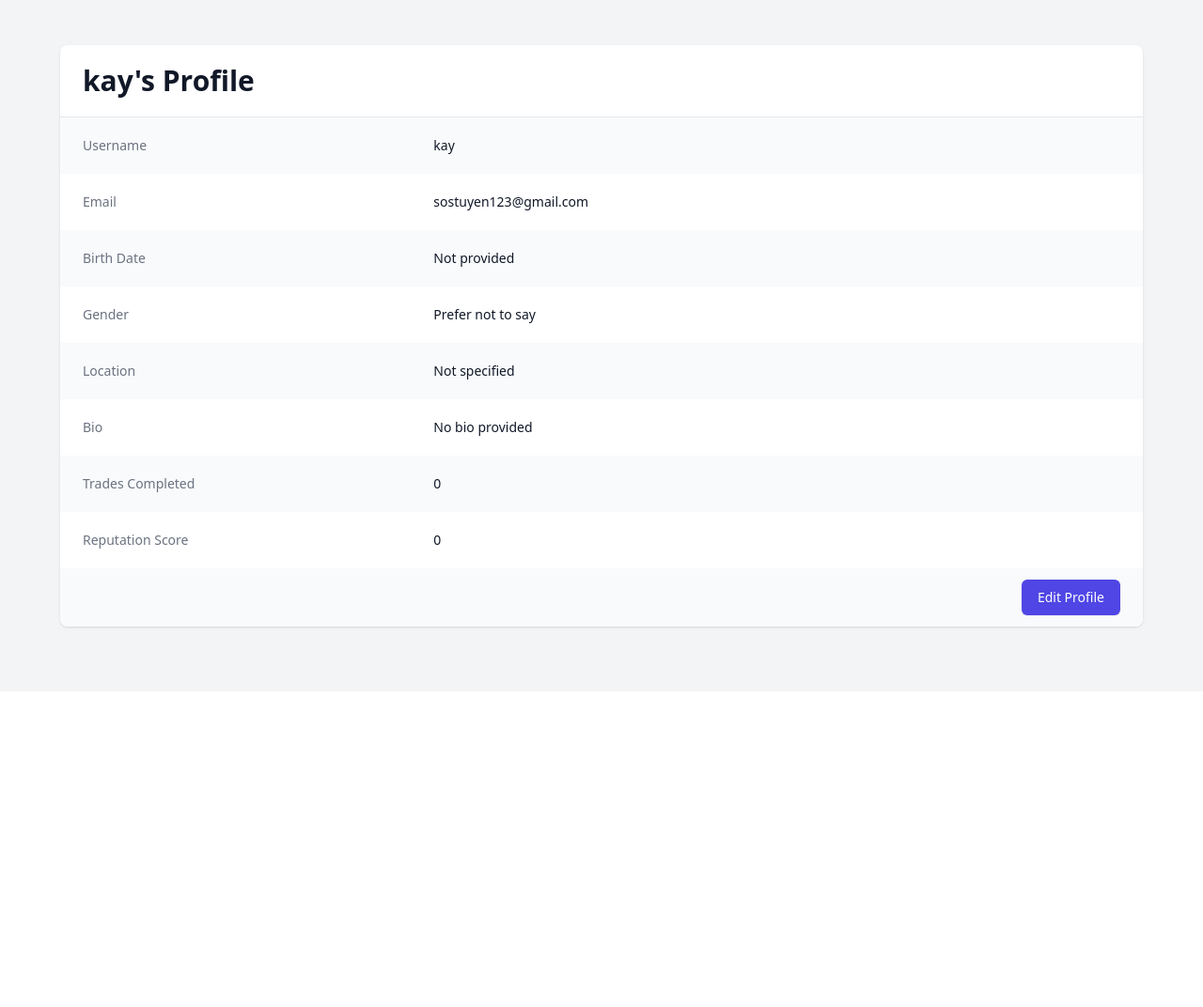
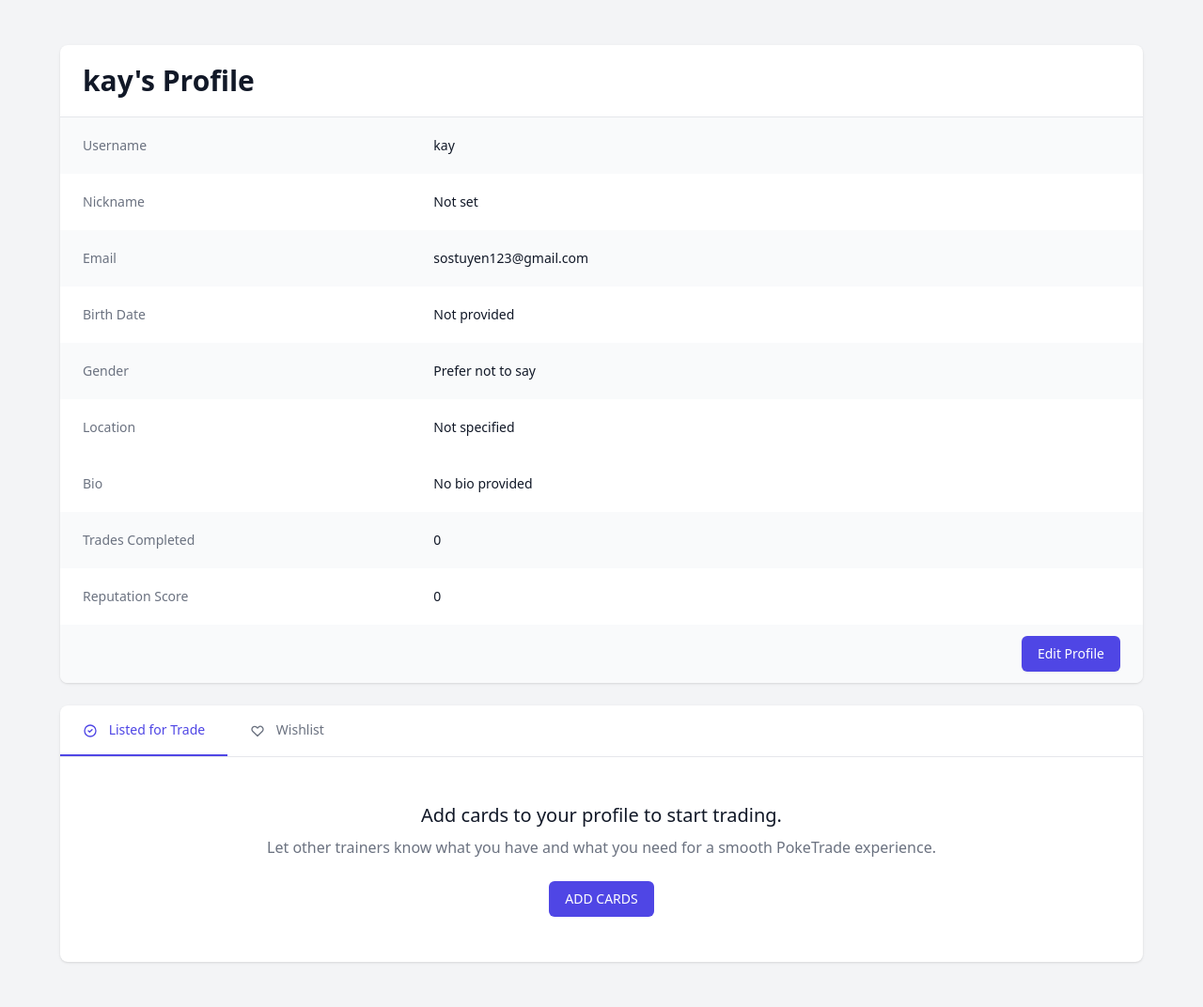
Before and after one commit to samdriod/pokeTrade, a Django app: page /accounts/profile/ in a window 1280 px wide. Shown: the part 64-1136 px from the top of the page at 94% size. Before the commit the page ends 735 px from the top, so only its background shows below. Run offline with Django 5.2, Linux system fonts and the light colour scheme; a user stored in the database is signed in; data comes from the database, SQL or seed files in the repository; both versions use the stored data as it was after the commit; some libraries are stand-ins or nearby versions.

Commit message:
added nickname instead of username, added dashboard in /accounts/profile to see current wishlist and listing. Can't interact rn cuz need other app

```diff
--- a/accounts/models.py
+++ b/accounts/models.py
@@ -12,6 +12,7 @@ class UserProfile(models.Model):
     ]
 
     user = models.OneToOneField(User, on_delete=models.CASCADE)
+    nickname = models.CharField(max_length=30, blank=True)
     bio = models.TextField(max_length=500, blank=True)
     location = models.CharField(max_length=30, blank=True)
     birth_date = models.DateField(null=True)
@@ -20,7 +21,7 @@ class UserProfile(models.Model):
     trades_completed = models.IntegerField(default=0)
 
     def __str__(self):
-        return f"{self.user.username}'s profile"
+        return f"{self.nickname or self.user.username}'s profile"
 
 @receiver(post_save, sender=User)
 def create_user_profile(sender, instance, created, **kwargs):
--- a/accounts/templates/accounts/profile.html
+++ b/accounts/templates/accounts/profile.html
@@ -2,10 +2,11 @@
 
 {% block content %}
 <div class="max-w-7xl mx-auto py-6 sm:px-6 lg:px-8">
-    <div class="bg-white shadow overflow-hidden sm:rounded-lg">
+    <!-- Profile Info Card -->
+    <div class="bg-white shadow overflow-hidden sm:rounded-lg mb-6">
         <div class="px-4 py-5 sm:px-6">
             <h2 class="text-2xl font-bold leading-7 text-gray-900 sm:text-3xl sm:truncate">
-                {{ user.username }}'s Profile
+                {{ profile.nickname|default:user.username }}'s Profile
             </h2>
         </div>
         <div class="border-t border-gray-200">
@@ -15,18 +16,22 @@
                     <dd class="mt-1 text-sm text-gray-900 sm:mt-0 sm:col-span-2">{{ user.username }}</dd>
                 </div>
                 <div class="bg-white px-4 py-5 sm:grid sm:grid-cols-3 sm:gap-4 sm:px-6">
+                    <dt class="text-sm font-medium text-gray-500">Nickname</dt>
+                    <dd class="mt-1 text-sm text-gray-900 sm:mt-0 sm:col-span-2">{{ profile.nickname|default:"Not set" }}</dd>
+                </div>
+                <div class="bg-gray-50 px-4 py-5 sm:grid sm:grid-cols-3 sm:gap-4 sm:px-6">
                     <dt class="text-sm font-medium text-gray-500">Email</dt>
                     <dd class="mt-1 text-sm text-gray-900 sm:mt-0 sm:col-span-2">{{ user.email|default:"Not provided" }}</dd>
                 </div>
-                <div class="bg-gray-50 px-4 py-5 sm:grid sm:grid-cols-3 sm:gap-4 sm:px-6">
+                <div class="bg-white px-4 py-5 sm:grid sm:grid-cols-3 sm:gap-4 sm:px-6">
                     <dt class="text-sm font-medium text-gray-500">Birth Date</dt>
                     <dd class="mt-1 text-sm text-gray-900 sm:mt-0 sm:col-span-2">{{ profile.birth_date|date:"F j, Y"|default:"Not provided" }}</dd>
                 </div>
-                <div class="bg-white px-4 py-5 sm:grid sm:grid-cols-3 sm:gap-4 sm:px-6">
+                <div class="bg-gray-50 px-4 py-5 sm:grid sm:grid-cols-3 sm:gap-4 sm:px-6">
                     <dt class="text-sm font-medium text-gray-500">Gender</dt>
                     <dd class="mt-1 text-sm text-gray-900 sm:mt-0 sm:col-span-2">{{ profile.get_gender_display|default:"Prefer not to say" }}</dd>
                 </div>
-                <div class="bg-gray-50 px-4 py-5 sm:grid sm:grid-cols-3 sm:gap-4 sm:px-6">
+                <div class="bg-white px-4 py-5 sm:grid sm:grid-cols-3 sm:gap-4 sm:px-6">
                     <dt class="text-sm font-medium text-gray-500">Location</dt>
                     <dd class="mt-1 text-sm text-gray-900 sm:mt-0 sm:col-span-2">{{ profile.location|default:"Not specified" }}</dd>
                 </div>
@@ -50,5 +55,35 @@
             </a>
         </div>
     </div>
+
+    <!-- Trading Dashboard -->
+    <div class="bg-white shadow overflow-hidden sm:rounded-lg">
+        <!-- Tabs -->
+        <div class="border-b border-gray-200">
+            <nav class="flex" aria-label="Tabs">
+                <button class="text-indigo-600 px-6 py-4 font-medium text-sm border-b-2 border-indigo-600">
+                    <svg class="inline-block w-4 h-4 mr-2" fill="none" stroke="currentColor" viewBox="0 0 24 24">
+                        <path stroke-linecap="round" stroke-linejoin="round" stroke-width="2" d="M9 12l2 2 4-4m6 2a9 9 0 11-18 0 9 9 0 0118 0z"></path>
+                    </svg>
+                    Listed for Trade
+                </button>
+                <button class="text-gray-500 hover:text-gray-700 px-6 py-4 font-medium text-sm border-b-2 border-transparent">
+                    <svg class="inline-block w-4 h-4 mr-2" fill="none" stroke="currentColor" viewBox="0 0 24 24">
+                        <path stroke-linecap="round" stroke-linejoin="round" stroke-width="2" d="M4.318 6.318a4.5 4.5 0 000 6.364L12 20.364l7.682-7.682a4.5 4.5 0 00-6.364-6.364L12 7.636l-1.318-1.318a4.5 4.5 0 00-6.364 0z"></path>
+                    </svg>
+                    Wishlist
+                </button>
+            </nav>
+        </div>
+
+        <!-- Content Area -->
+        <div class="px-4 py-12 text-center">
+            <h3 class="text-xl font-medium text-gray-900 mb-2">Add cards to your profile to start trading.</h3>
+            <p class="text-gray-500 mb-6">Let other trainers know what you have and what you need for a smooth PokeTrade experience.</p>
+            <button class="inline-flex items-center px-4 py-2 border border-transparent text-sm font-medium rounded-md text-white bg-indigo-600 hover:bg-indigo-700 focus:outline-none focus:ring-2 focus:ring-offset-2 focus:ring-indigo-500">
+                ADD CARDS
+            </button>
+        </div>
+    </div>
 </div>
 {% endblock %}
--- a/accounts/views.py
+++ b/accounts/views.py
@@ -4,7 +4,7 @@ from django.contrib.auth.decorators import login_required
 from django.contrib.auth.forms import UserCreationForm
 from django.contrib import messages
 from .models import UserProfile
-from .forms import CustomUserCreationForm
+from .forms import CustomUserCreationForm, UserProfileForm
 
 def register(request):
     if request.user.is_authenticated:
@@ -33,23 +33,12 @@ def profile(request):
 @login_required
 def edit_profile(request):
     if request.method == 'POST':
-        user = request.user
-        profile = user.userprofile
+        form = UserProfileForm(request.POST, instance=request.user.userprofile)
+        if form.is_valid():
+            form.save()
+            messages.success(request, 'Profile updated successfully!')
+            return redirect('accounts:profile')
+    else:
+        form = UserProfileForm(instance=request.user.userprofile)
 
-        # Update user email
-        user.email = request.POST.get('email', '')
-        user.save()
-
-        # Update profile fields
-        profile.birth_date = request.POST.get('birth_date') or None
-        profile.gender = request.POST.get('gender', '')
-        profile.location = request.POST.get('location', '')
-        profile.bio = request.POST.get('bio', '')
-        profile.save()
-
-        messages.success(request, 'Profile updated successfully!')
-        return redirect('accounts:profile')
-
-    return render(request, 'accounts/edit_profile.html', {
-        'profile': request.user.userprofile
-    })
+    return render(request, 'accounts/edit_profile.html', {'form': form})
```
Also changed, not shown: accounts/forms.py (+15 -0 lines), accounts/migrations/0004_userprofile_nickname.py (added), db.sqlite3.
